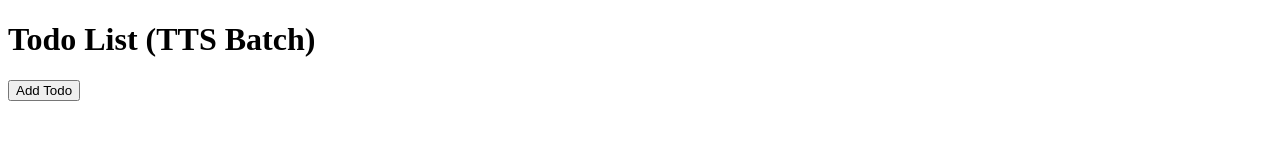
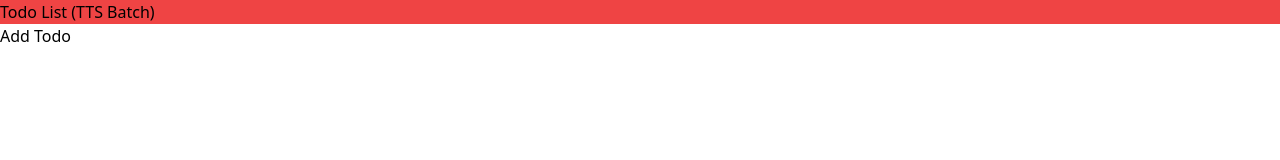
Before and after one commit to Neeraj-Joshi4454/tts-todo-app, a plain HTML site: page index.html in a window 1280 px wide. Drawn offline with nearby package versions, Linux system fonts and the light colour scheme.

Commit message:
tailwind css done

```diff
--- a/index.html
+++ b/index.html
@@ -6,7 +6,7 @@
     <title>Document</title>
   </head>
   <body>
-    <h1>Todo List (TTS Batch)</h1>
+    <h1 class="bg-red-500">Todo List (TTS Batch)</h1>
 
     <ul></ul>
 
@@ -50,5 +50,8 @@
 
       }
     </script>
+
+
+<script src="https://cdn.tailwindcss.com"></script>
   </body>
 </html>
```
